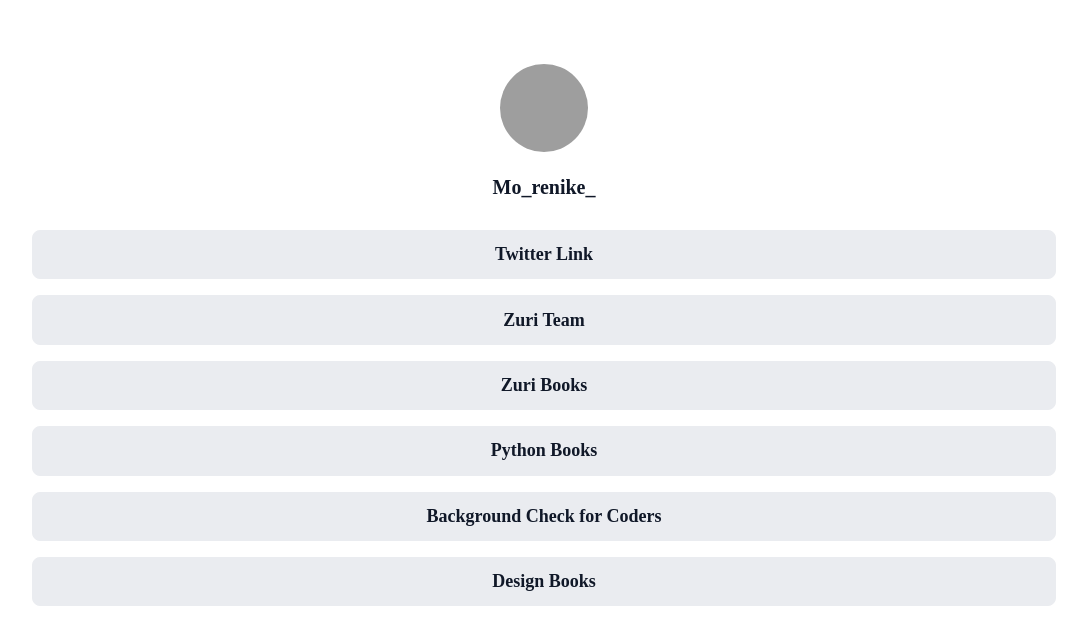
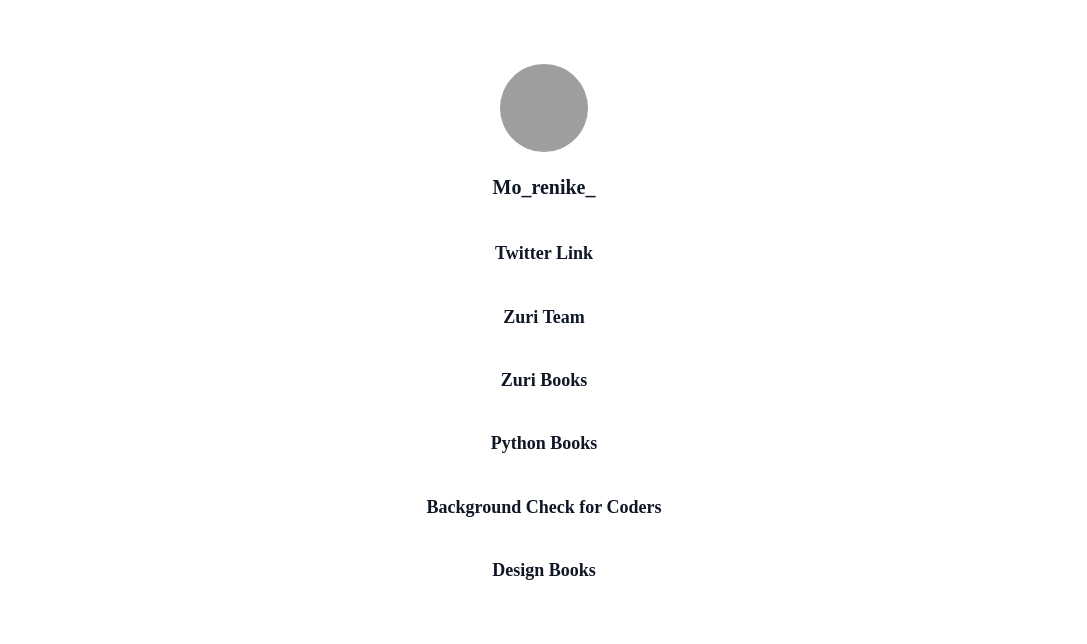
Before and after one commit to mo-renike/HNG_9_Stg1, a React (Create React App) app: page / in a window 1280 px wide. Shown: the top 644 px of the page, without its empty margins (96-1183 px from the left). Built offline with nearby package versions, Linux system fonts and the light colour scheme; grey boxes are pictures that could not be loaded.

Commit message:
UI adjustment(btn hover state)

```diff
--- a/src/index.css
+++ b/src/index.css
@@ -7,7 +7,8 @@
 :root {
   --text-color: #101828;
   --bg-color: #ffffff;
-  --color-gray: #eaecf0;
+  --btn-color: #eaecf0;
+  --btn-color-hover: #d0d5dd;
   --border-radius-btn: 8px;
 }
 
```
